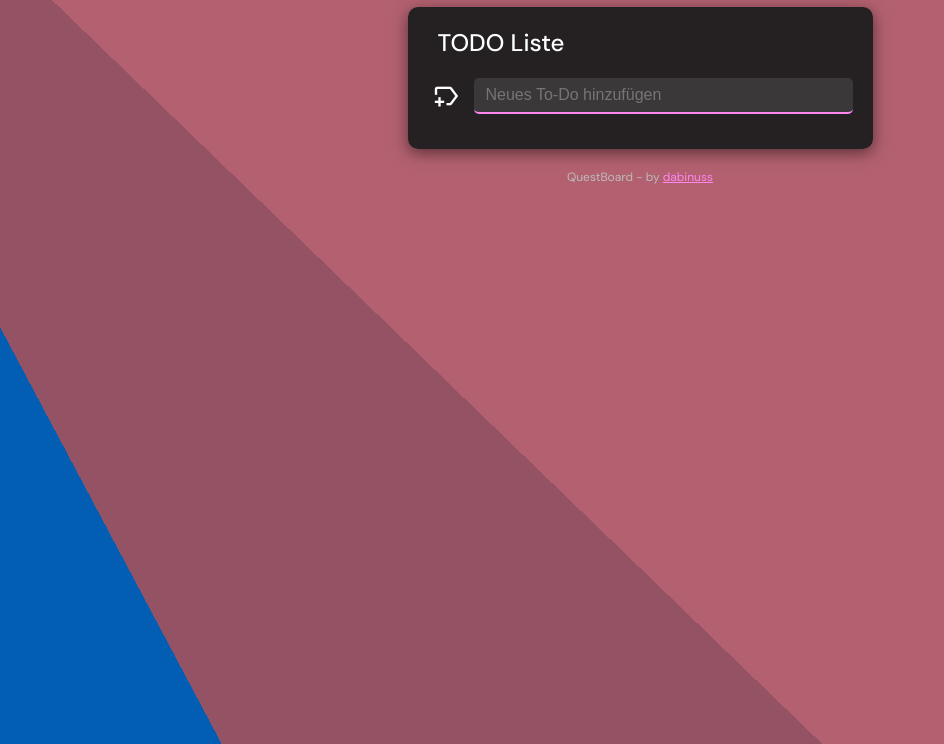
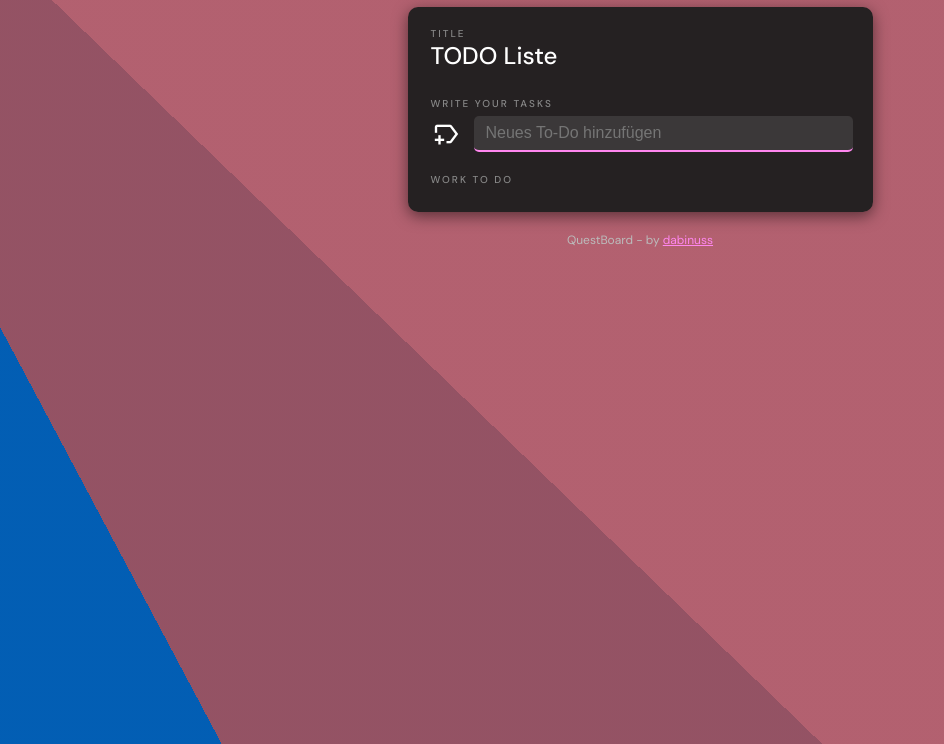
Before and after one commit to dabinuss/QuestBoard, a plain HTML site: page index.html in a window 1280 px wide. Shown: the part 56-800 px from the top of the page, without its empty margins (0-944 px from the left). Drawn offline with nearby package versions, Linux system fonts and the light colour scheme; no server answers.

Commit message:
style changes

```diff
--- a/index.html
+++ b/index.html
@@ -12,7 +12,6 @@
 
             <header>
                 <h1>
-                    <!-- <button style="visibility: hidden;width:40px;"></button> -->
                     <div class="left">
                         <!--
                         <button id="generate-new-id" title="Generate new name" aria-label="Generate new name">
@@ -32,24 +31,23 @@
                         </button>
                     </div>
                 </h1>
-                <!--
-                <p class="quest-id-description">
-                    Click on your Questboard's name to copy the link.<br>
-                    Don not share it publicly, as others could access it.
-                </p>
-                -->
             </header>
 
             <main class="todo-container">
+                <p>TITLE</p>
                 <h1 contenteditable="true">
                     <span>Todays tasks</span>
                 </h1>
+
+                <p>WRITE YOUR TASKS</p>
                 <div class="input-container">
                     <button class="icon-btn" id="add-btn">
                         <span class="material-symbols-outlined">new_label</span>
                     </button>
                     <input type="text" id="todo-input" placeholder="Neues To-Do hinzufügen">
                 </div>
+
+                <p>WORK TO DO</p>
                 <ul id="todo-list"></ul> <!-- Liste für die To-Dos -->
             </main>
 
--- a/style/style2.css
+++ b/style/style2.css
@@ -79,6 +79,21 @@ h2 a {
     color: #ff86ef;
 }
 
+.todo-container > p {
+    font-size:10px;
+    font-weight: 500;
+    text-transform: capitalize;
+    color: #888;
+    padding:0;
+    margin:0;
+    text-align: left;
+    letter-spacing: 2px;
+    padding:6px 3px;
+}
+.todo-container > p:first-child {
+    padding:0 3px;
+}
+
 /* Info Container */
 .info-container {
     position: absolute;
@@ -88,6 +103,7 @@ h2 a {
     transform: translate(375px, 0);
     color:#bbb;
 }
+
 .info-container h1 {
     font-size:16px;
     margin:0;
@@ -104,7 +120,7 @@ main.todo-container {
 
 .todo-container > h1 {
     margin:0 0 20px 0;
-    padding:0 10px;
+    padding:0 3px;
 }
 
 .todo-container {
@@ -234,8 +250,8 @@ input[type="text"], textarea {
 }
 
 .checkbox span {
-    width: 20px;
-    height: 20px;
+    width: 16px;
+    height: 16px;
     border: 2px solid #aaa;
     border-radius: 50%;
     display: flex;
```
